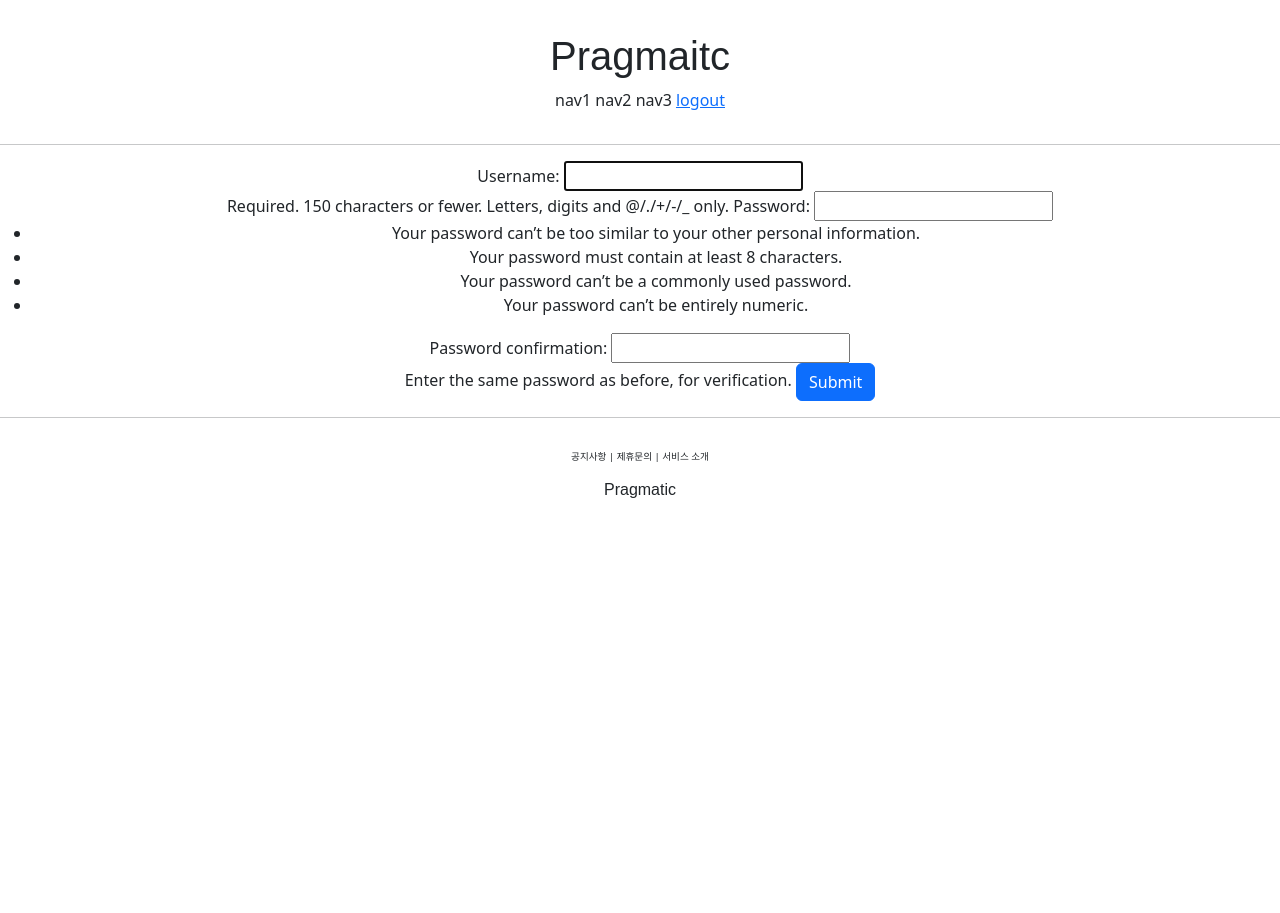
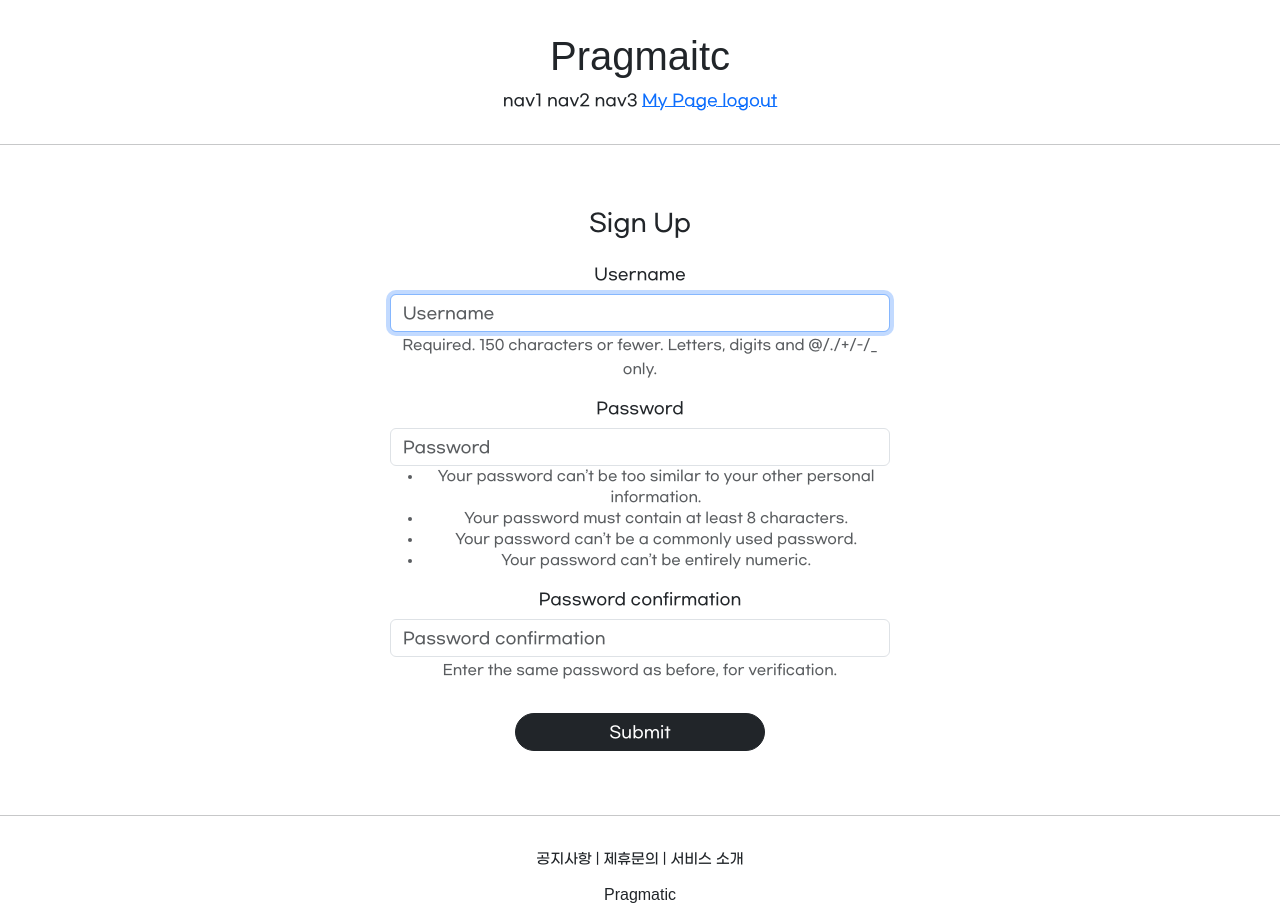
Before and after one commit to ChoiYoungHa/pinterest, a Django app: page /account/create/ in a window 1280 px wide. Before the commit the page ends 498 px from the top, so only its background shows below. Run offline with Django 4.2, Linux system fonts and the light colour scheme; the visitor is signed in with stand-in values (Sample User, id 1); some libraries are stand-ins or nearby versions; some web fonts are replaced.

Commit message:
django course 24

```diff
--- a/pragmatic/accountapp/templates/accountapp/create.html
+++ b/pragmatic/accountapp/templates/accountapp/create.html
@@ -1,12 +1,16 @@
 {% extends 'base.html' %}
+{% load bootstrap4 %}
 
 {% block content %}
 
-    <div style="text-align: center">
+    <div style="text-align: center; max-width: 500px; margin: 4rem auto">
+        <div class="mb-4">
+            <h4>Sign Up</h4>
+        </div>
         <form action="{% url 'accountapp:create' %}" method="post">
             {% csrf_token %}
-            {{ form }}
-            <input type="submit" class="btn btn-primary">
+            {% bootstrap_form form %}
+            <input type="submit" class="btn btn-dark rounded-pill col-6 mt-3">
         </form>
     </div>
 {% endblock %}
--- a/pragmatic/accountapp/urls.py
+++ b/pragmatic/accountapp/urls.py
@@ -1,6 +1,6 @@
 from django.contrib.auth.views import LoginView, LogoutView
 from django.urls import path
-from .views import hello_world, AccountCreateView
+from .views import hello_world, AccountCreateView, AccountDetailView
 
 app_name = 'accountapp'
 
@@ -11,4 +11,5 @@ urlpatterns = [
     path('logout/', LogoutView.as_view(), name='logout'),
 
     path('create/', AccountCreateView.as_view(), name='create'),
+    path('detail/<int:pk>', AccountDetailView.as_view(), name='detail'),
 ]
--- a/pragmatic/accountapp/views.py
+++ b/pragmatic/accountapp/views.py
@@ -3,7 +3,7 @@ from django.contrib.auth.models import User
 from django.http import HttpResponse, HttpResponseRedirect
 from django.shortcuts import render
 from django.urls import reverse, reverse_lazy
-from django.views.generic import CreateView
+from django.views.generic import CreateView, DetailView
 
 from .models import HelloWorld
 
@@ -34,3 +34,9 @@ class AccountCreateView(CreateView):
     form_class = UserCreationForm
     success_url = reverse_lazy('accountapp:hello_world')
     template_name = 'accountapp/create.html'
+
+
+class AccountDetailView(DetailView):
+    model = User
+    context_object_name = 'target_user'
+    template_name = 'accountapp/detail.html'
--- a/pragmatic/pragmatic/settings.py
+++ b/pragmatic/pragmatic/settings.py
@@ -50,6 +50,7 @@ INSTALLED_APPS = [
     'django.contrib.sessions',
     'django.contrib.messages',
     'django.contrib.staticfiles',
+    'bootstrap4',
     'accountapp'
 ]
 
--- a/pragmatic/static/base.css
+++ b/pragmatic/static/base.css
@@ -12,6 +12,7 @@
 .pragmatic_footer{
     text-align: center;
     margin-top: 2rem;
+    font-size: .9em;
 }
 
 .pragmatic_content {
--- a/pragmatic/templates/base.html
+++ b/pragmatic/templates/base.html
@@ -1,7 +1,7 @@
 <!DOCTYPE html>
 <html lang="ko">
 {% include 'head.html' %}
-<body>
+<body style="font-family: 'GmarketSansMedium';">
 
     {% include 'header.html' %}
     <hr>
--- a/pragmatic/templates/footer.html
+++ b/pragmatic/templates/footer.html
@@ -1,5 +1,5 @@
 <div class="pragmatic_footer">
-    <div style="font-size: .6em">
+    <div>
         <span>공지사항 |</span>
         <span>제휴문의 |</span>
         <span>서비스 소개</span>
--- a/pragmatic/templates/head.html
+++ b/pragmatic/templates/head.html
@@ -13,4 +13,23 @@
     <link href="https://fonts.googleapis.com/css2?family=Dongle&display=swap" rel="stylesheet">
     <link rel="stylesheet" type="text/css" href="{% static 'base.css' %}">
 
+    <style>
+        @font-face {
+        font-family: 'GmarketSansBold';
+        src: local('GmarketSansBold'),
+        url("{% static 'fonts/GmarketSansBold.otf' %}") format("opentype");
+        }
+
+        @font-face {
+        font-family: 'GmarketSansLight';
+        src: local('GmarketSansLight'),
+        url("{% static 'fonts/GmarketSansLight.otf' %}") format("opentype");
+        }
+
+        @font-face {
+        font-family: 'GmarketSansMedium';
+        src: local('GmarketSansMedium'),
+        url("{% static 'fonts/GmarketSansMedium.otf' %}") format("opentype");
+        }
+    </style>
 </head>
--- a/pragmatic/templates/header.html
+++ b/pragmatic/templates/header.html
@@ -11,6 +11,9 @@
             <span>login</span>
         </a>
         {% else %}
+        <a href="{% url 'accountapp:detail' pk=user.pk %}">
+            <span>My Page</span>
+        </a>
         <a href="{% url 'accountapp:logout' %}?next={{ request.path }}">
             <span>logout</span>
         </a>
```
Also changed, not shown: pragmatic/accountapp/templates/accountapp/detail.html (added, +12 -0 lines), pragmatic/accountapp/templates/accountapp/login.html (+5 -3 lines).
